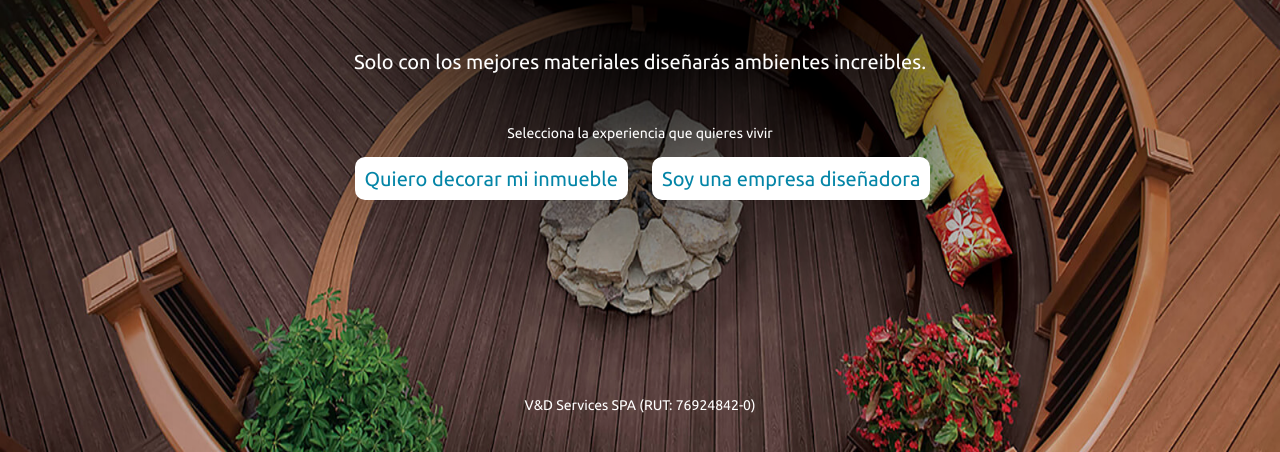
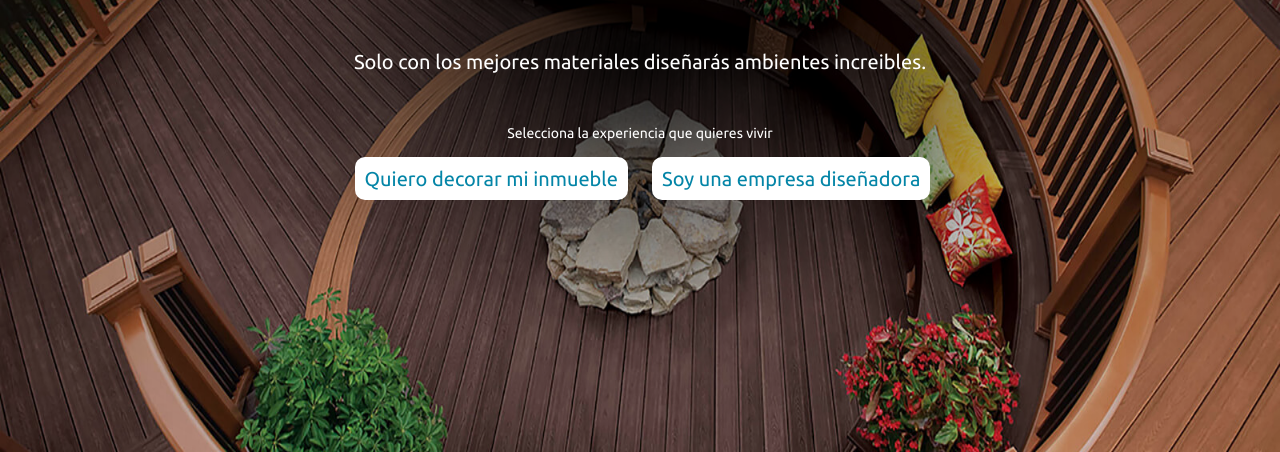
Before and after one commit to luistorresherrera/revestideck, a website: page index.html in a window 1280 px wide. Shown: the part 348-800 px from the top of the page. Drawn offline with nearby package versions, Linux system fonts and the light colour scheme; a script that the page names is missing; files whose address does not match are found by name.

Commit message:
Actualizar index.html

```diff
--- a/index.html
+++ b/index.html
@@ -100,10 +100,6 @@
       </div>
     </div>
 
-    <div class="specs position-absolute bottom-0 text-center">
-      <p>V&D Services SPA (RUT: 76924842-0)</p>
-    </div>
-
     <script src="./scripts/main.js"></script>
     <script
       src="https://cdn.jsdelivr.net/npm/bootstrap@5.3.1/dist/js/bootstrap.min.js"
```
